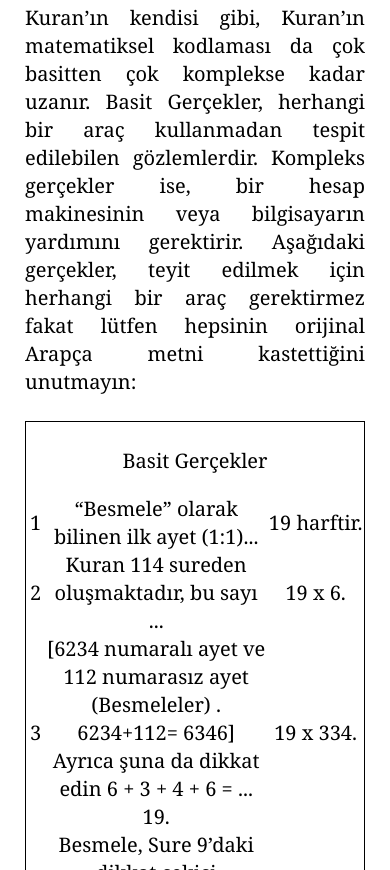
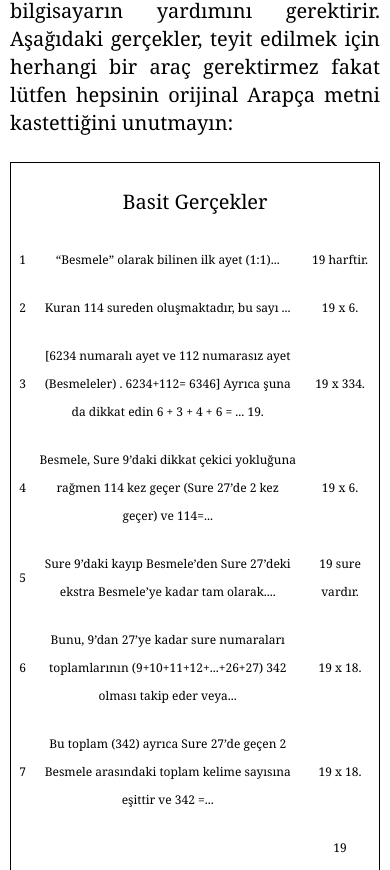
Before and after one commit to SubmitterTech/kuransonahitorg, a React (Create React App) app in the folder app/: page /ekler in a window 390 px wide. Shown: the part 3934-4804 px from the top of the page. Built offline with nearby package versions, Linux system fonts and the light colour scheme.

Commit message:
The problem of some columns not appearing in the tables has been resolved.

```diff
--- a/app/src/pages/Appendices.css
+++ b/app/src/pages/Appendices.css
@@ -10,7 +10,7 @@
     display: flex;
     flex-direction: column;
     padding: 25px;
-    overflow-x: hidden; /* Yatay kaydırma çubuğunu engelle */
+    overflow-x: hidden;
 }
 
 .appendices-container .tablo-ul {
@@ -49,6 +49,12 @@
     text-align: center;
     border: 1px solid;
     overflow-x: auto; /* Yatay kaydırma çubuğunu etkinleştir */
+    display: block; /* Tabloyu blok olarak ayarla, böylece kendi içinde kaydırılabilir */
+}
+
+.appendices-container table {
+    width: auto; /* Tablonun içeriğine göre genişlemesini sağla */
+    min-width: 100%; /* En az kapsayıcının genişliği kadar olmalı */
 }
 
 .appendices-container img, .appendices-container table {
@@ -63,9 +69,19 @@
 @media (max-width:768px) {
     .appendices-container {
         width: 100%; /* Sağa ve sola kaydırma olmaması için genişliği ayarla */
+        padding: 10px;
     }
 
     .appendices-container .tables, .appendices-container .picture {
         width: 100%; /* Sağa ve sola kaydırma olmaması için genişliği ayarla */
     }
+
+    .appendices-container .tables {
+        padding-left: 0;
+        padding-right: 0;
+    }
+    .appendices-container .tables th, .appendices-container .tables td {
+        padding: 10px 5px; /* Mobil görünüm için padding'i azalt */
+        font-size: 12px; /* Gerekirse yazı boyutunu küçült */
+    }
 }
```
